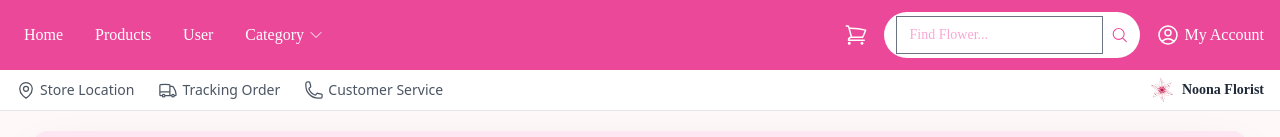
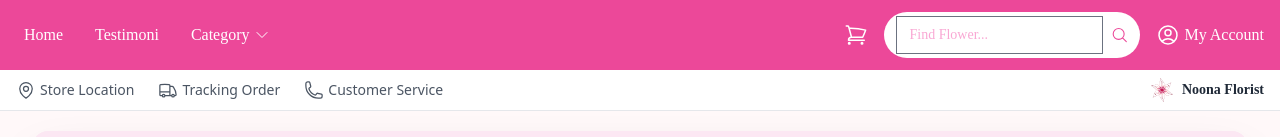
Before and after one commit to elvania01/nextjs-uas, a Next.js app: page / in a window 1280 px wide. Shown: the top 137 px of the page. Built offline with nearby package versions, Linux system fonts and the light colour scheme.

Commit message:
Update navbar.tsx

```diff
--- a/components/navbar.tsx
+++ b/components/navbar.tsx
@@ -122,17 +122,15 @@ export default function Navbar() {
   </div>
 )}
 
-
-          <Link href="/" className="hover:bg-pink-600 px-2 py-1 rounded-md">Home</Link>
-          {/* <Link href="/about-us" className="hover:bg-pink-600 px-2 py-1 rounded-md">About Us</Link> */}
-          <Link href="/admin/products" className="hover:bg-pink-600 px-2 py-1 rounded-md">Products</Link>
-          <Link href="/admin/user" className="hover:bg-pink-600 px-2 py-1 rounded-md">User</Link>
-          {/* <Link href="/testimoni" className="hover:bg-pink-600 px-2 py-1 rounded-md">Testimoni</Link> */}
+    <Link href="/" className="hover:bg-pink-600 px-2 py-1 rounded-md">Home</Link>
+    <Link href="/testimoni" className="hover:bg-pink-600 px-2 py-1 rounded-md">Testimoni</Link>
           {role === "Owner" && (
-            <Link href="/admin/transactions" className="hover:bg-pink-600 px-2 py-1 rounded-md">
-              Transaction
-            </Link>
-          )}
+     <>
+    <Link href="/admin/products" className="hover:bg-pink-600 px-2 py-1 rounded-md">Products</Link>
+    <Link href="/admin/customers" className="hover:bg-pink-600 px-2 py-1 rounded-md">Customers</Link>
+    <Link href="/admin/transactions" className="hover:bg-pink-600 px-2 py-1 rounded-md">Transaction</Link>
+  </>
+)}
 
           {/* Category Dropdown */}
           <div className="relative" ref={categoryRef}>
```
